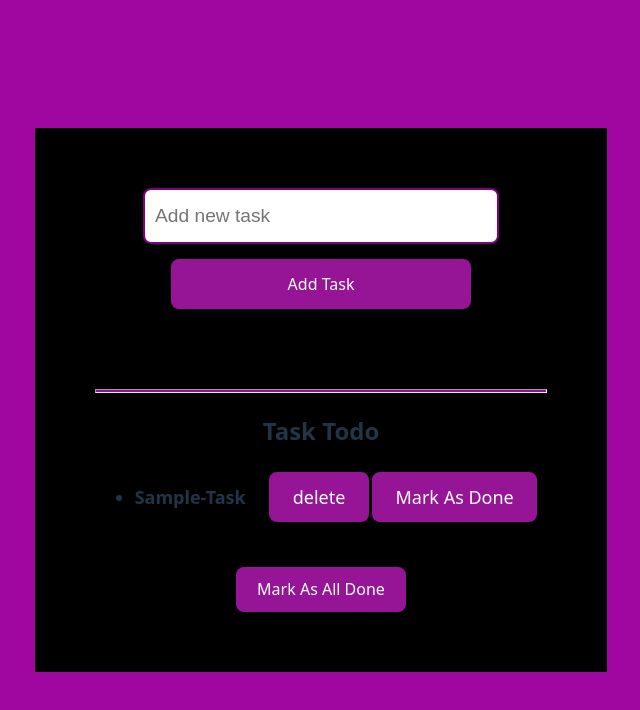
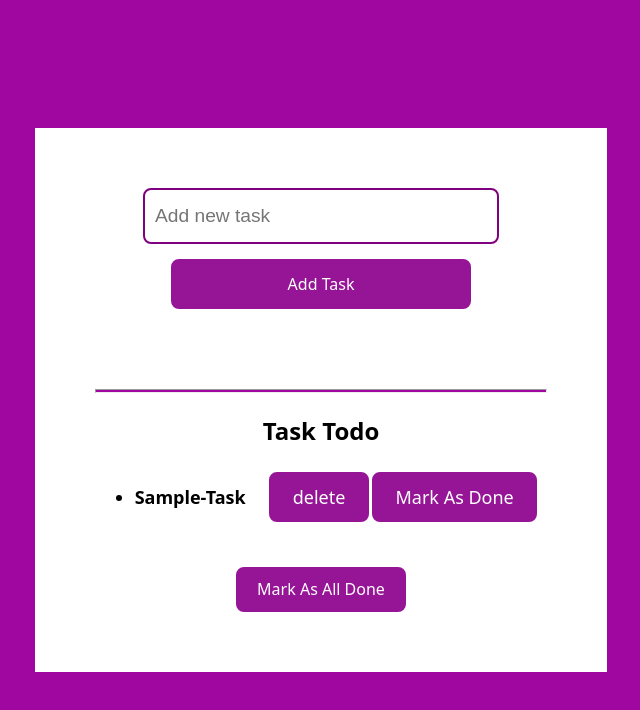
Before and after one commit to Danish-tyagi/Todo-App-React, a React (Vite) app: page / in a window 1280 px wide. Shown: the top 710 px of the page, without its empty margins (319-959 px from the left). Built offline with nearby package versions, Linux system fonts and the light colour scheme.

Commit message:
Update TodoList.css

```diff
--- a/src/TodoList.css
+++ b/src/TodoList.css
@@ -18,7 +18,8 @@ body{
     background-color: rgb(160, 7, 160);
 }
 .cont{
-    background-color: black;
+    background-color: white;
+    color: black;
     padding: 60px;
 }
 .list{
```
